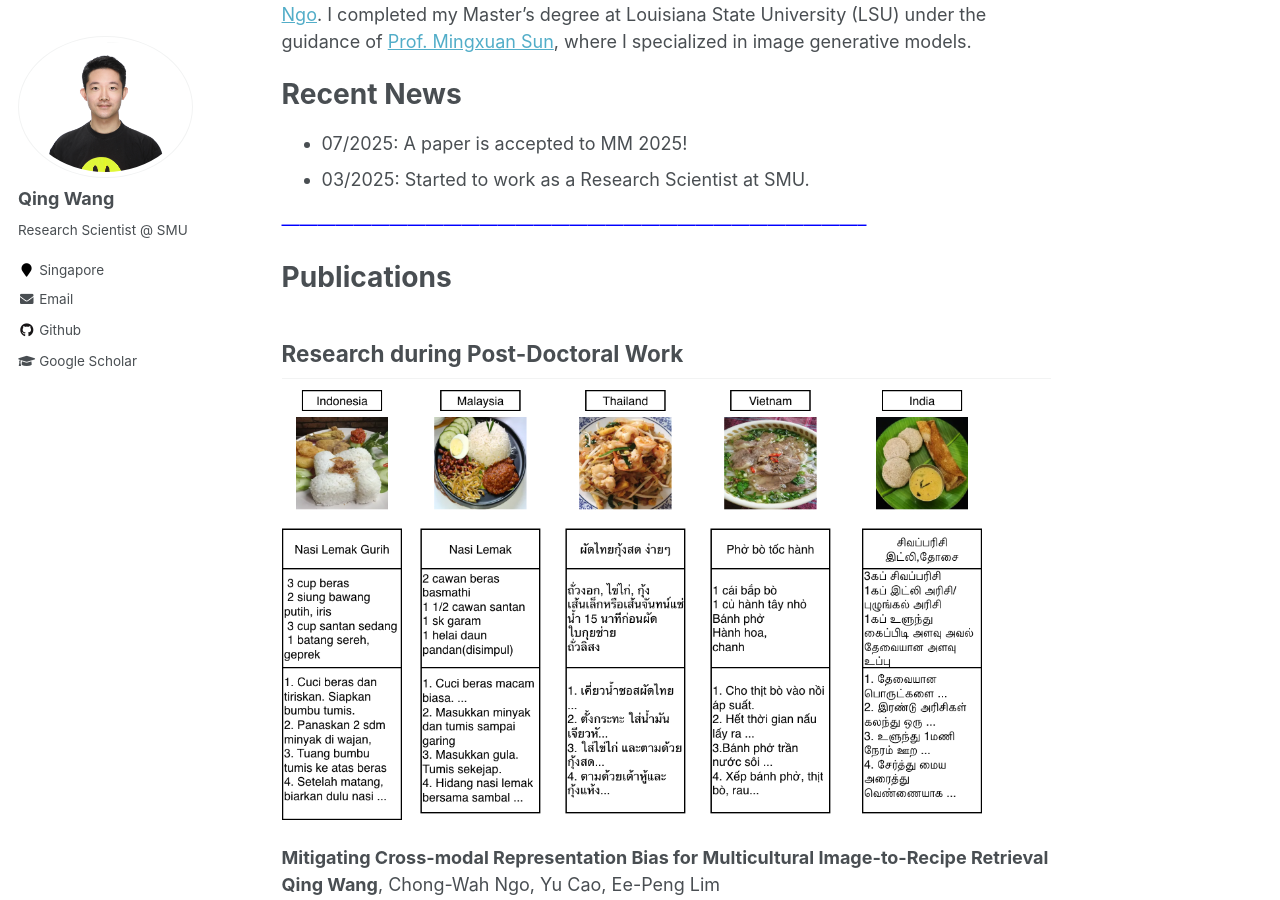
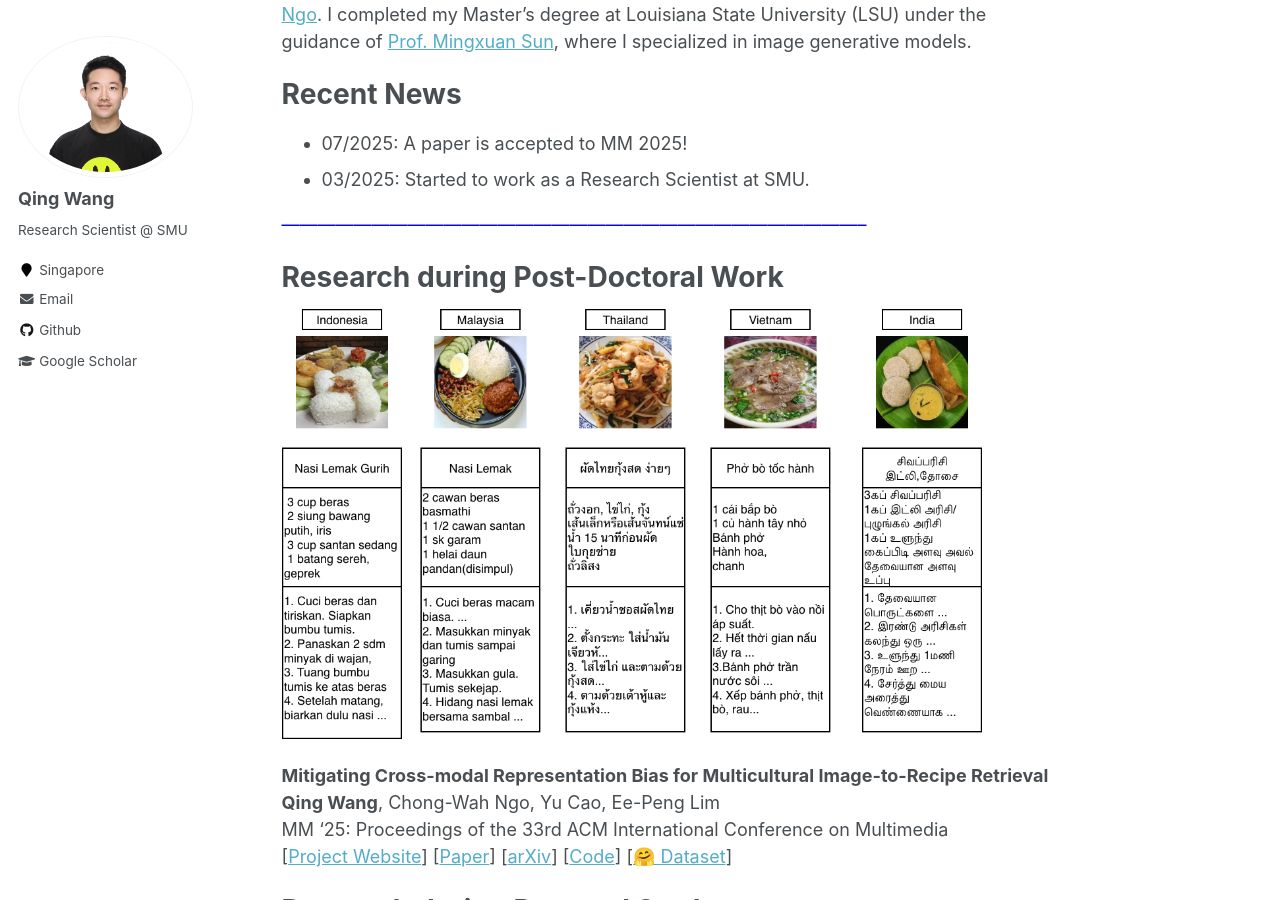
Before and after one commit to GZWQ/personal-page, a Jekyll site: the page built from _pages/about.md, in a window 1280 px wide and 900 px high, scrolled down 399 px. Built offline with Jekyll 4.4.1, drawn with Linux system fonts in a browser that asks for light colours.

Commit message:
Update publications and bio

```diff
--- a/_pages/about.md
+++ b/_pages/about.md
@@ -19,9 +19,7 @@ Recent News
 
 <span style="color:blue"> -------------------------------------------------------------------------------------------------- </span>
 
-# Publications
-
-## Research during Post-Doctoral Work
+# Research during Post-Doctoral Work
 
 
 
```
Also changed, not shown: 1 other file.
